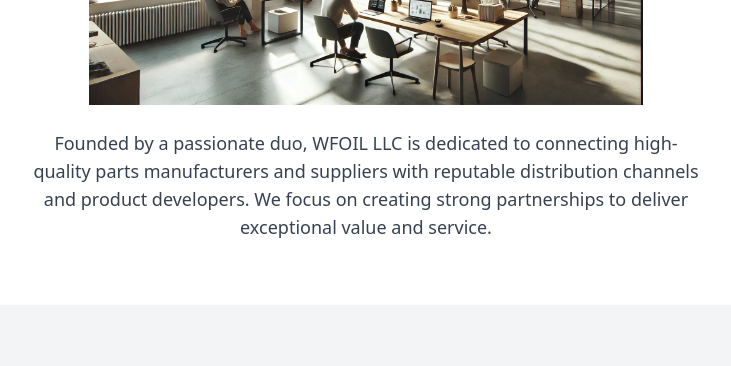
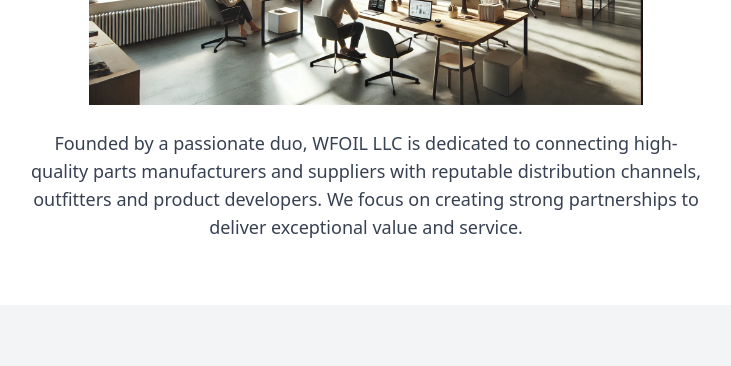
Before and after one commit to wfoilpro/wfoilpro.com, a website: page index.html in a window 1280 px wide. Shown: the part 800-1166 px from the top of the page, without its empty margins (274-1005 px from the left). Drawn offline with nearby package versions, Linux system fonts and the light colour scheme.

Commit message:
outfitters, nice word

```diff
--- a/index.html
+++ b/index.html
@@ -80,7 +80,7 @@
                 </div>
                 <p class="max-w-2xl mx-auto text-lg">
                     Founded by a passionate duo, WFOIL LLC is dedicated to
-                    connecting high-quality parts manufacturers and suppliers with reputable distribution channels and product developers.
+                    connecting high-quality parts manufacturers and suppliers with reputable distribution channels, outfitters and product developers.
                     We focus on creating strong partnerships to deliver exceptional value and service.
                 </p>
             </div>
```
